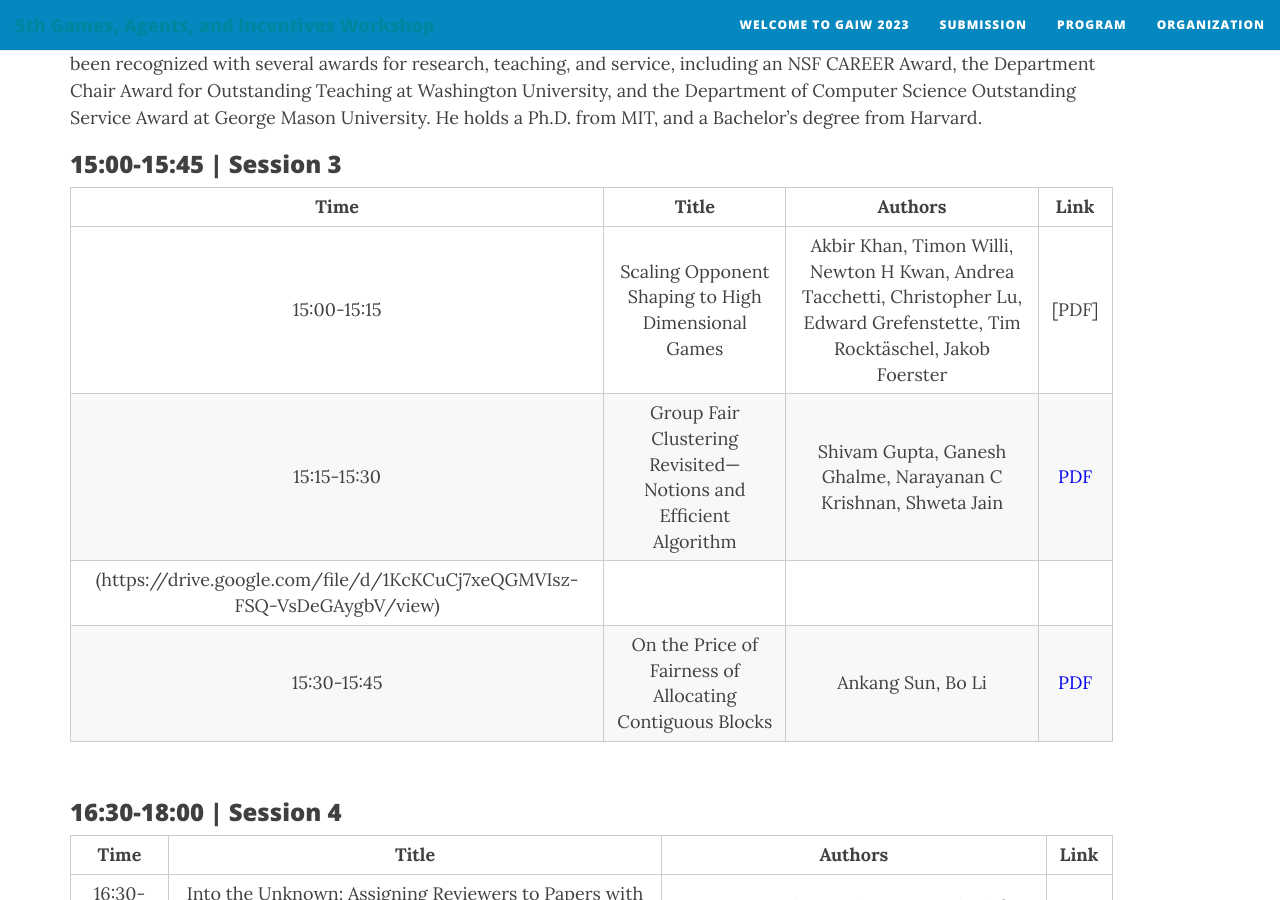
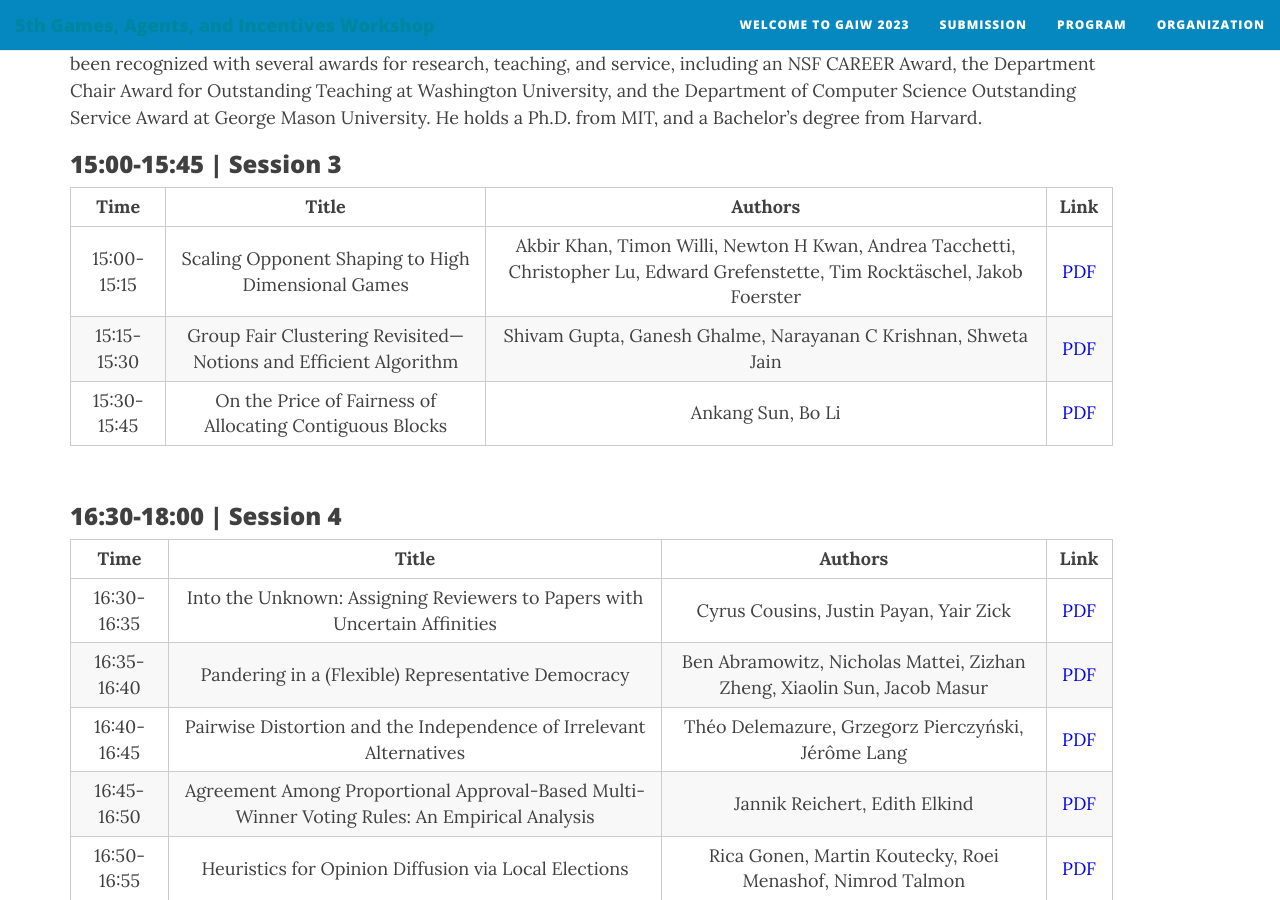
Before and after one commit to PrefLib/gaiw2023, a Jekyll site: the page built from program.md, in a window 1280 px wide and 900 px high, scrolled down 3430 px. Built offline with Jekyll 4.4.1, drawn with Linux system fonts in a browser that asks for light colours; nearby versions of some CDN libraries.

Commit message:
Update program.md
Fixed link for PDF

```diff
--- a/program.md
+++ b/program.md
@@ -80,9 +80,8 @@ Speaker Bio: Sanmay Das is Professor of Computer Science and Co-Director of the
 
 |Time| Title | Authors | Link |
 :--------------:|:----------:|:---------:|:----:|
-15:00-15:15 |Scaling Opponent Shaping to High Dimensional Games |Akbir Khan, Timon Willi, Newton H Kwan, Andrea Tacchetti, Christopher Lu, Edward Grefenstette, Tim Rocktäschel, Jakob Foerster |[PDF]
+15:00-15:15 |Scaling Opponent Shaping to High Dimensional Games |Akbir Khan, Timon Willi, Newton H Kwan, Andrea Tacchetti, Christopher Lu, Edward Grefenstette, Tim Rocktäschel, Jakob Foerster |[PDF](https://drive.google.com/file/d/1KcKCuCj7xeQGMVIsz-FSQ-VsDeGAygbV/view) |
 15:15-15:30 |Group Fair Clustering Revisited—Notions and Efficient Algorithm |Shivam Gupta, Ganesh Ghalme, Narayanan C Krishnan, Shweta Jain |[PDF](https://drive.google.com/file/d/1_0ZWOfG8SNSRYR84sfw1fZxv3p8h_gFY/view) |
-(https://drive.google.com/file/d/1KcKCuCj7xeQGMVIsz-FSQ-VsDeGAygbV/view) |
 15:30-15:45 | On the Price of Fairness of Allocating Contiguous Blocks | Ankang Sun, Bo Li |[PDF](https://drive.google.com/file/d/17y9JnYUKMocsIdM94ct8hs4fClvzxU7M/view) |
 
 <br>
```
